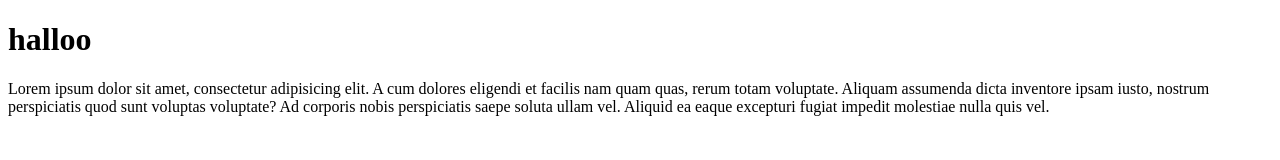
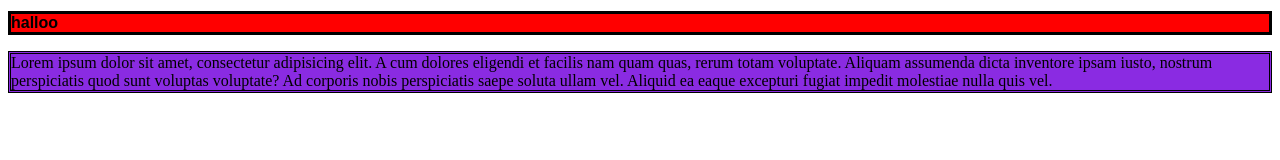
Before and after one commit to JeroenTans/git, a plain HTML site: page index.html in a window 1280 px wide. Drawn offline with Linux system fonts and the light colour scheme.

Commit message:
dit gaat goed!

```diff
--- a/index.html
+++ b/index.html
@@ -1,6 +1,7 @@
 <!DOCTYPE html>
 <html lang="en">
 <head>
+    <link rel="stylesheet" href="style.css">
     <meta charset="UTF-8">
     <title>Title</title>
 </head>
--- a/style.css
+++ b/style.css
@@ -0,0 +1,10 @@
+h1 {
+    background-color: red;
+    font-family: Arial;
+    font-size: 16px;
+    border-style: solid;
+}
+p {
+    background-color: blueviolet;
+    border-style: double;
+}
```
